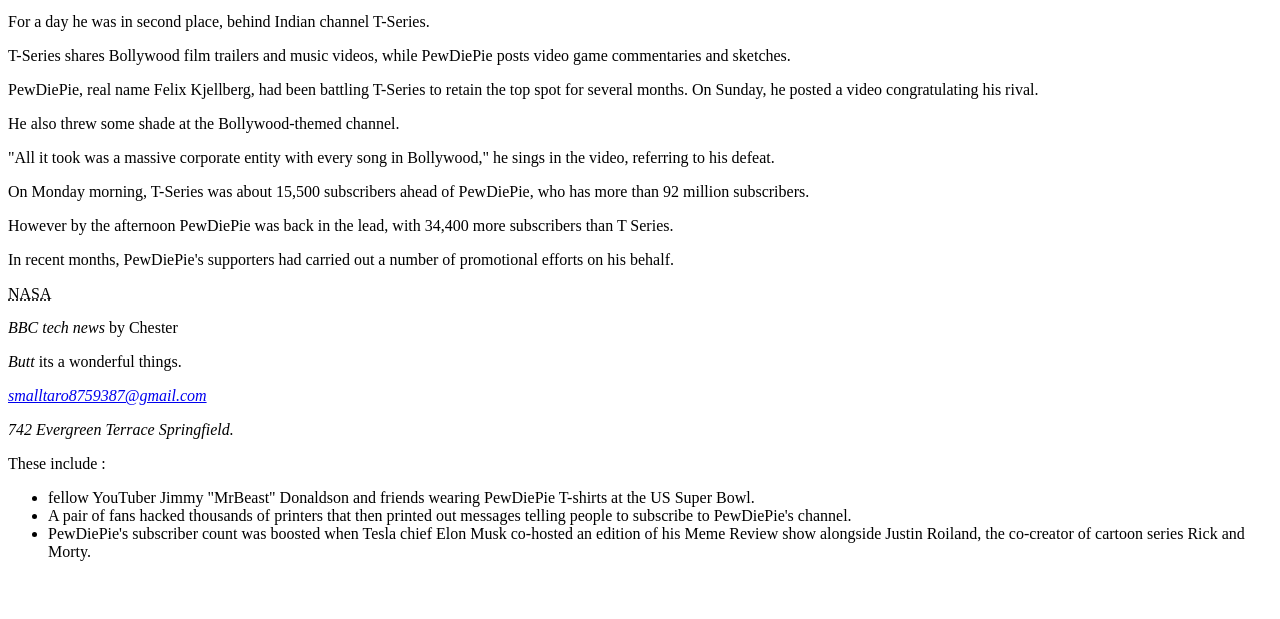
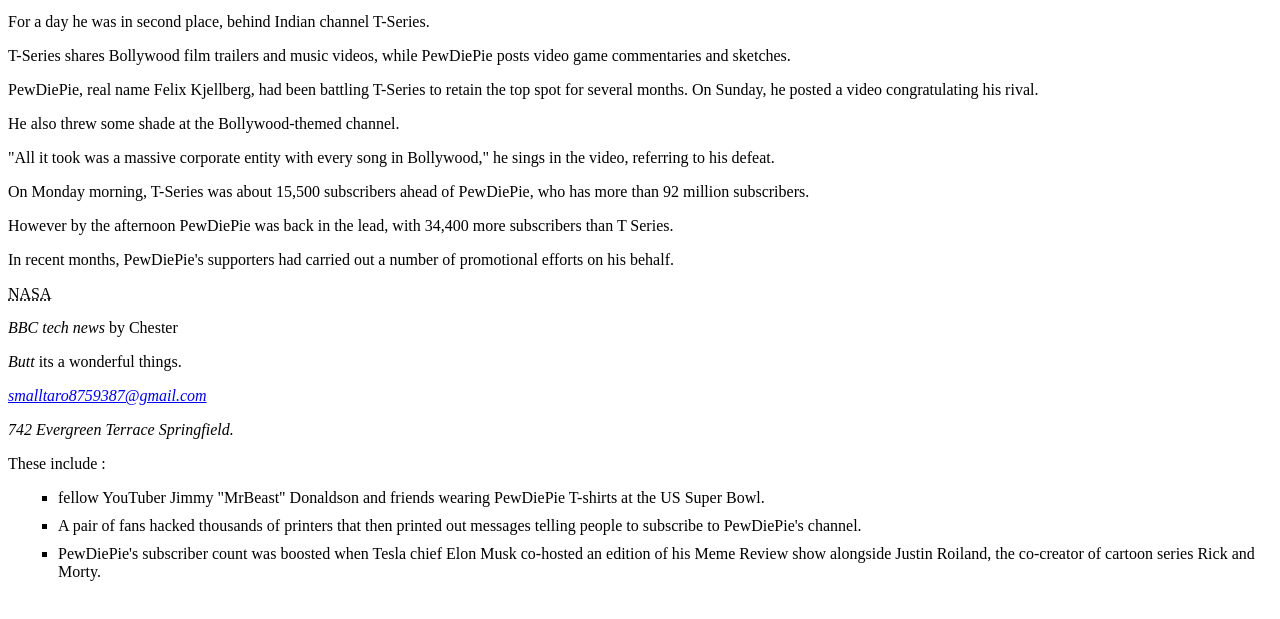
Before and after one commit to ChesterTW/ChocoMilk, a plain HTML site: page index.html in a window 1280 px wide. Shown: the part 119-738 px from the top of the page. Drawn offline with Linux system fonts and the light colour scheme.

Commit message:
i got it.

```diff
--- a/index.html
+++ b/index.html
@@ -3,6 +3,7 @@
   <head>
     <meta charset="utf-8">
     <title>About Chester</title>
+    <link href="style.css" type="text/css" rel="stylesheet"/>
   </head>
   <body>
     <h1>PewDiePie concedes defeat to
```
Also changed, not shown: style.css (+3 -4 lines).
